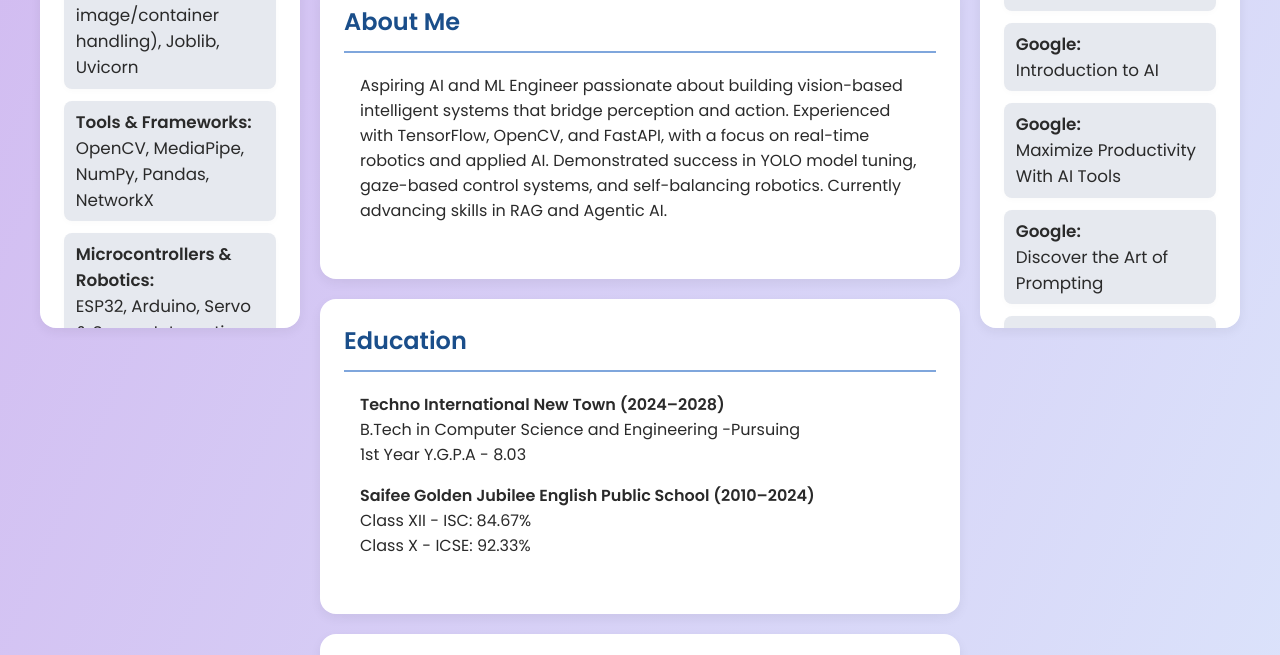
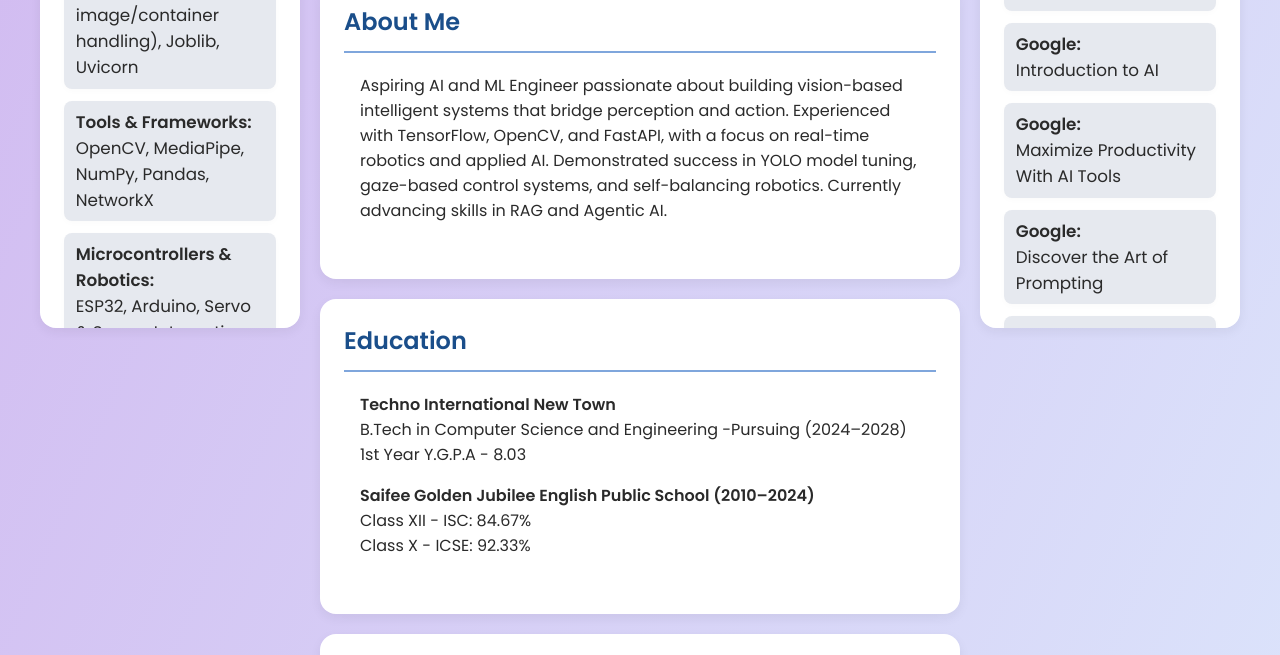
Before and after one commit to asifur8282/asifur-rahaman-portfolio, a plain HTML site: page index.html in a window 1280 px wide. Shown: the part 500-1155 px from the top of the page. Drawn offline with Linux system fonts and the light colour scheme.

Commit message:
Updated Index.html

```diff
--- a/index.html
+++ b/index.html
@@ -64,8 +64,8 @@
             <h2>Education</h2>
             <div class="card-content">
                 <p>
-                    <strong>Techno International New Town (2024–2028)</strong><br>
-                    B.Tech in Computer Science and Engineering -Pursuing <br>
+                    <strong>Techno International New Town </strong><br>
+                    B.Tech in Computer Science and Engineering -Pursuing (2024–2028)<br>
                     1st Year Y.G.P.A - 8.03
                 </p>
                 <p>
```
